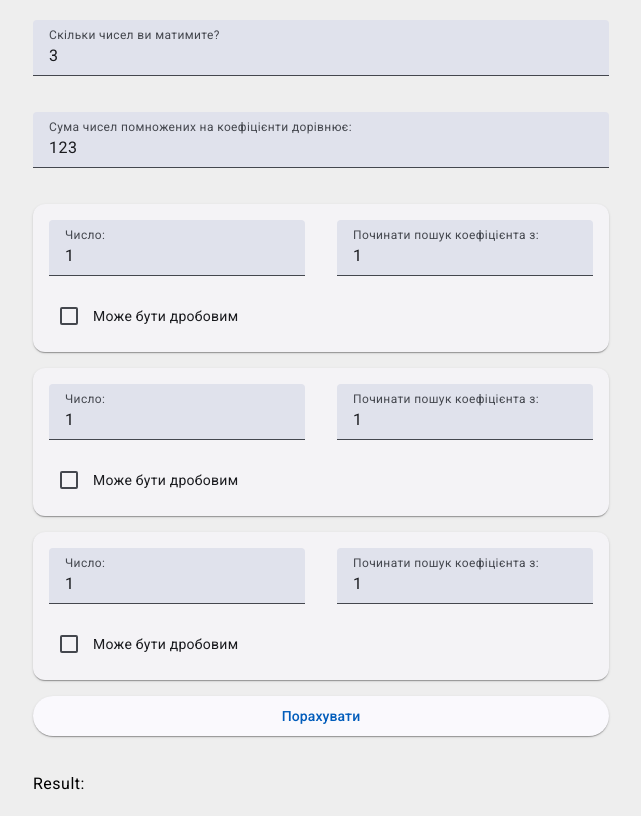
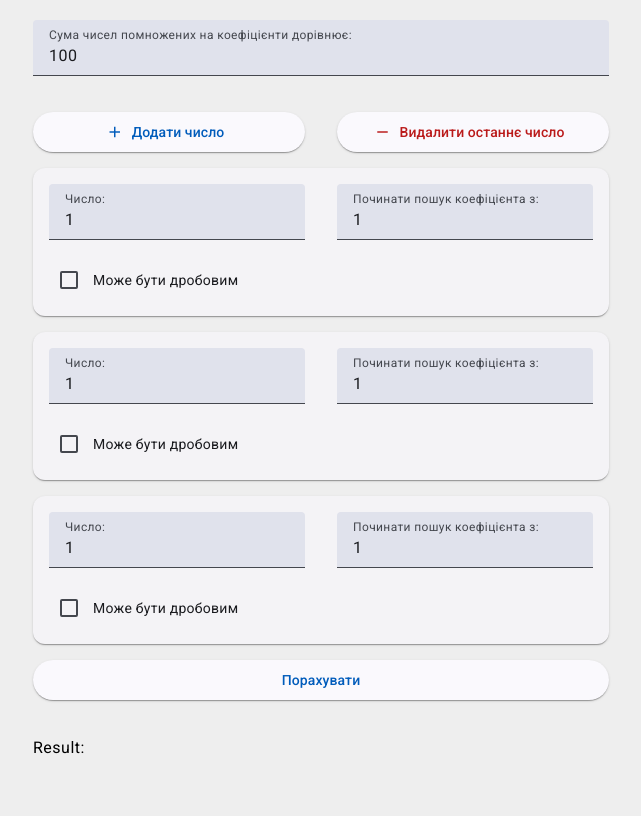
Before and after one commit to vkarchevskyi/coefficient-calculator, an Angular app: page / in a window 1280 px wide. Shown: the whole page, without its empty margins (319-960 px from the left). Built offline with nearby package versions, Linux system fonts and the light colour scheme.

Commit message:
Feat: add buttons for setting amount of numbers.

```diff
--- a/src/app/app.component.html
+++ b/src/app/app.component.html
@@ -1,13 +1,17 @@
 <div class="container">
-  <mat-form-field>
-    <mat-label>Скільки чисел ви матимите?</mat-label>
-    <input matInput type="number" [(ngModel)]="numberQuantity" (input)="updateNumbers()">
-  </mat-form-field>
-
   <mat-form-field>
     <mat-label>Сума чисел помножених на коефіцієнти дорівнює:</mat-label>
     <input matInput type="number" [(ngModel)]="sum">
   </mat-form-field>
+
+  <div class="button-container">
+    <button mat-raised-button color="primary" (click)="addNumber()" class="add-button">
+      <mat-icon>add</mat-icon> Додати число
+    </button>
+    <button mat-raised-button color="warn" (click)="removeLastNumber()" class="remove-button">
+      <mat-icon>remove</mat-icon> Видалити останнє число
+    </button>
+  </div>
 
   <div class="number-form-wrapper">
     @for (number of numbers; track number.id) {
--- a/src/app/app.component.scss
+++ b/src/app/app.component.scss
@@ -43,3 +43,13 @@
   margin-top: 20px;
   font-size: 16px;
 }
+
+.button-container {
+  display: flex;
+  justify-content: space-between;
+  gap: 2rem;
+
+  button {
+    width: 100%;
+  }
+}
--- a/src/app/app.component.ts
+++ b/src/app/app.component.ts
@@ -1,4 +1,4 @@
-import { Component, OnInit } from '@angular/core';
+import { Component } from '@angular/core';
 import { RouterOutlet } from '@angular/router';
 import { CalculatedNumber } from './models/number.model';
 import { FormsModule } from '@angular/forms';
@@ -7,6 +7,7 @@ import { MatInputModule } from '@angular/material/input';
 import { MatButtonModule } from '@angular/material/button';
 import { MatCheckboxModule } from '@angular/material/checkbox';
 import { MatCardModule } from '@angular/material/card';
+import { MatIconModule } from '@angular/material/icon';
 
 @Component({
   selector: 'app-root',
@@ -18,31 +19,39 @@ import { MatCardModule } from '@angular/material/card';
     MatButtonModule,
     MatCheckboxModule,
     MatCardModule,
+    MatIconModule,
   ],
   templateUrl: './app.component.html',
   styleUrl: './app.component.scss',
 })
-export class AppComponent implements OnInit {
-  public readonly title: string = 'Coefficient calculator';
+export class AppComponent {
+  public readonly initialNumbersQuantity: number = 3;
 
-  numberQuantity: number = 3;
-  numbers: CalculatedNumber[] = [];
-  sum: number = 123;
-  result: string = '';
+  public sum: number;
+  public numbers: CalculatedNumber[] = [];
 
-  public constructor(private calculatorService: CalculatorService) {}
+  public result: string = '';
 
-  ngOnInit() {
-    this.updateNumbers();
+  public constructor(private calculatorService: CalculatorService) {
+    this.sum = 100;
+    for (let i = 0; i < this.initialNumbersQuantity; i++) {
+      this.addNumber();
+    }
   }
 
-  updateNumbers() {
-    this.numbers = Array.from({ length: this.numberQuantity }, (_, index) => ({
-      id: index + 1,
+  addNumber() {
+    this.numbers.push({
+      id: this.numbers.length + 1,
       value: 1,
       startSearchFrom: 1,
-      isFloat: false,
-    }));
+      isFloat: false
+    });
+  }
+
+  removeLastNumber() {
+    if (this.numbers.length > 0) {
+      this.numbers.pop();
+    }
   }
 
   startCalculation() {
--- a/src/index.html
+++ b/src/index.html
@@ -2,7 +2,7 @@
 <html lang="en">
 <head>
   <meta charset="utf-8">
-  <title>CoeffCalc</title>
+  <title>Калькулятор коефіцієнтів</title>
   <base href="/">
   <meta name="viewport" content="width=device-width, initial-scale=1">
   <link rel="icon" type="image/x-icon" href="favicon.ico">
```
